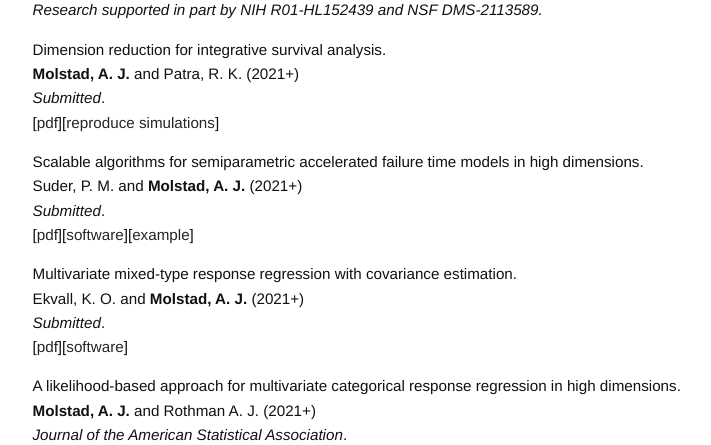
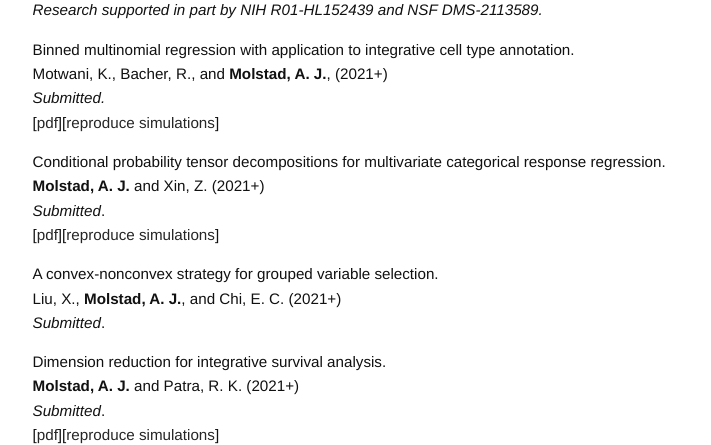
Before and after one commit to ajmolstad/ajmolstad.github.io, a Jekyll site: the page built from research.md, in a window 1280 px wide and 900 px high, cut to the strip 455-900 px from the top of the window. Shown: the whole strip, without its empty margins (275-986 px from the left). Built offline with Jekyll 4.4.1, drawn with Linux system fonts in a browser that asks for light colours.

Commit message:
Update research.md

```diff
--- a/research.md
+++ b/research.md
@@ -9,21 +9,21 @@
 *Research supported in part by NIH R01-HL152439 and NSF DMS-2113589.*
 
 
-<!-- Binned multinomial regression with
+Binned multinomial regression with
 application to integrative cell type annotation. <br>
 Motwani, K., Bacher, R., and **Molstad, A. J.**, (2021+) <br>
 *Submitted.* <br>
-[[pdf](https://arxiv.org/abs/2108.02143)][[reproduce simulations](https://github.com/ajmolstad/IntegrativeCox)]<br> -->
+[[pdf](https://arxiv.org/abs/2108.02143)][[reproduce simulations](https://github.com/ajmolstad/IntegrativeCox)]<br>
 
-<!-- Conditional probability tensor decompositions for
+Conditional probability tensor decompositions for
 multivariate categorical response regression. <br>
 **Molstad, A. J.** and Xin, Z. (2021+)<br>
 *Submitted*. <br>
-[[pdf](https://arxiv.org/abs/2108.02143)][[reproduce simulations](https://github.com/ajmolstad/IntegrativeCox)]<br> -->
+[[pdf](https://arxiv.org/abs/2108.02143)][[reproduce simulations](https://github.com/ajmolstad/IntegrativeCox)]<br>
 
-<!-- A convex-nonconvex strategy for grouped variable selection. <br>
+A convex-nonconvex strategy for grouped variable selection. <br>
 Liu, X., **Molstad, A. J.**, and Chi, E. C. (2021+) <br>
-*Submitted*. <br> -->
+*Submitted*. <br>
 
 
 Dimension reduction for integrative survival analysis. <br>
```
